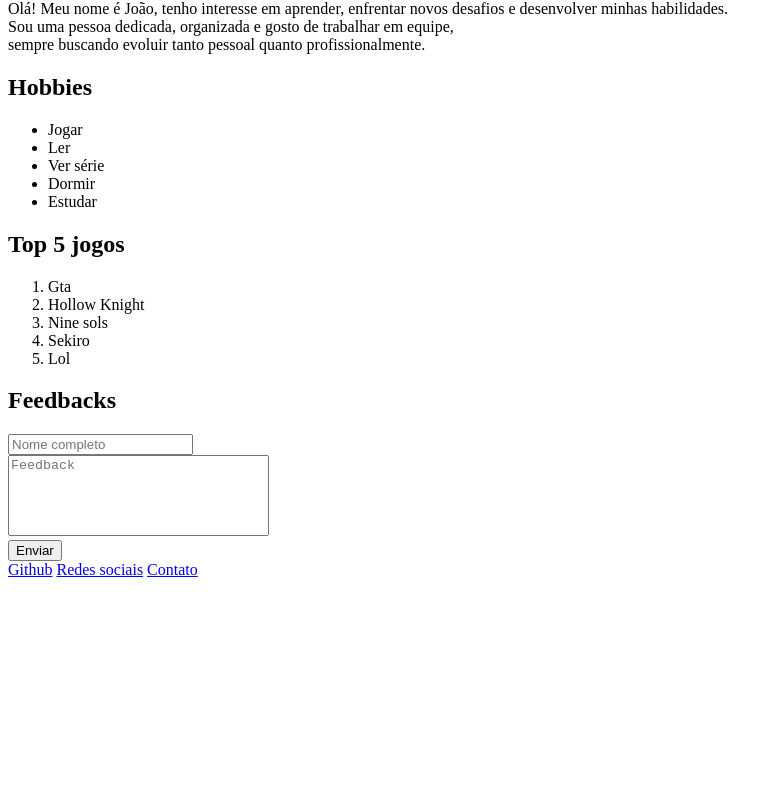
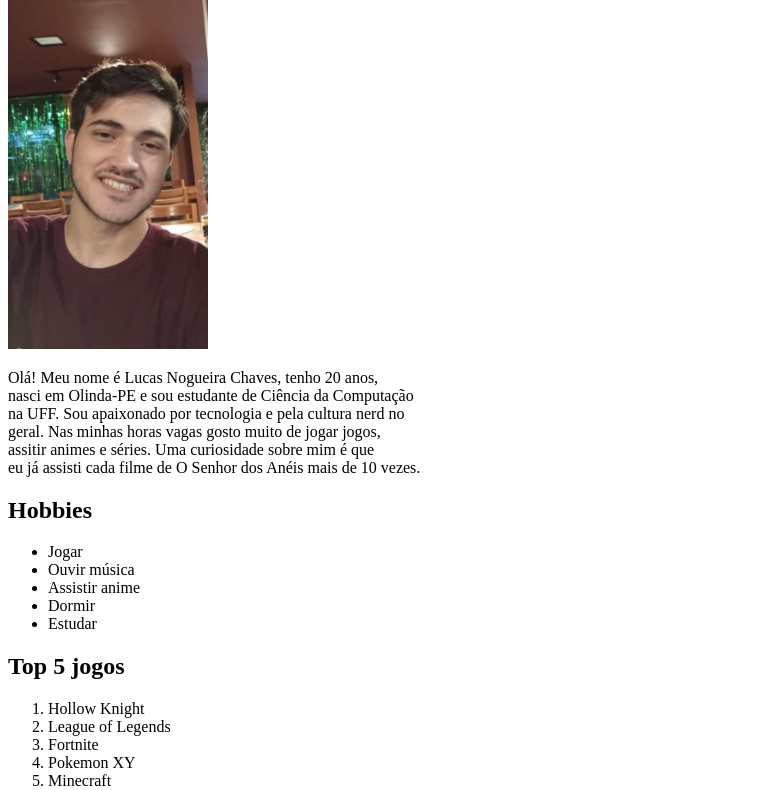
Before and after one commit to lucasnogueirachaves/Tarefa-HTMl-, a plain HTML site: page pages/individual1.html in a window 1280 px wide. Shown: the part 132-922 px from the top of the page, without its empty margins (0-782 px from the left). Before the commit the page ends 800 px from the top, so only its background shows below. Drawn offline with Linux system fonts and the light colour scheme.

Commit message:
refactor: atualizando pagina individual

```diff
--- a/pages/individual1.html
+++ b/pages/individual1.html
@@ -8,29 +8,32 @@
     <body>
         <header>
             <h1>Lucas Nogueira Chaves</h1>
-            <a href="main.html">Página inicial</a>
+            <a href="index.html">Página inicial</a>
         </header>
         <main>
-            <img src="logo.png" alt="Foto">
-            <p>Olá! Meu nome é João, tenho interesse em aprender, enfrentar novos desafios e desenvolver minhas habilidades. <br>
-                Sou uma pessoa dedicada, organizada e gosto de trabalhar em equipe, <br>
-                sempre buscando evoluir tanto pessoal quanto profissionalmente.
+            <img src="../assets/foto.png" alt="Foto Lucas" width="200">
+            <p>Olá! Meu nome é Lucas Nogueira Chaves, tenho 20 anos, <br>
+                nasci em Olinda-PE e sou estudante de Ciência da Computação <br>
+                na UFF. Sou apaixonado por tecnologia e pela cultura nerd no <br>
+                geral. Nas minhas horas vagas gosto muito de jogar jogos, <br>
+                assitir animes e séries. Uma curiosidade sobre mim é que <br>
+                eu já assisti cada filme de O Senhor dos Anéis mais de 10 vezes.
             </p>
             <h2>Hobbies</h2>
             <ul>
                 <li>Jogar</li>
-                <li>Ler</li>
-                <li>Ver série</li>
+                <li>Ouvir música</li>
+                <li>Assistir anime</li>
                 <li>Dormir</li>
                 <li>Estudar</li>
             </ul>
             <h2>Top 5 jogos</h2>
             <ol>
-                <li>Gta</li>
                 <li>Hollow Knight</li>
-                <li>Nine sols</li>
-                <li>Sekiro</li>
-                <li>Lol</li>
+                <li>League of Legends</li>
+                <li>Fortnite</li>
+                <li>Pokemon XY</li>
+                <li>Minecraft</li>
             </ol>
             <section>
                 <h2>Feedbacks</h2>
@@ -43,9 +46,9 @@
         </main>
         <footer>
             <nav style="display: inline;">
-                <a href="#">Github</a>
-                <a href="#">Redes sociais</a>
-                <a href="#">Contato</a>
+                <a href="https://github.com/lucasnogueirachaves" target="_blank">Github</a>
+                <a href="https://www.instagram.com/lucas_n_chaves2006?igsh=MTU1ZzBuNHJkb25q" target="_blank">Redes sociais</a>
+                <a href="contato1.html">Contato</a>
             </nav>
         </footer>
     </body>
```
Also changed, not shown: assets/foto.png (added).
